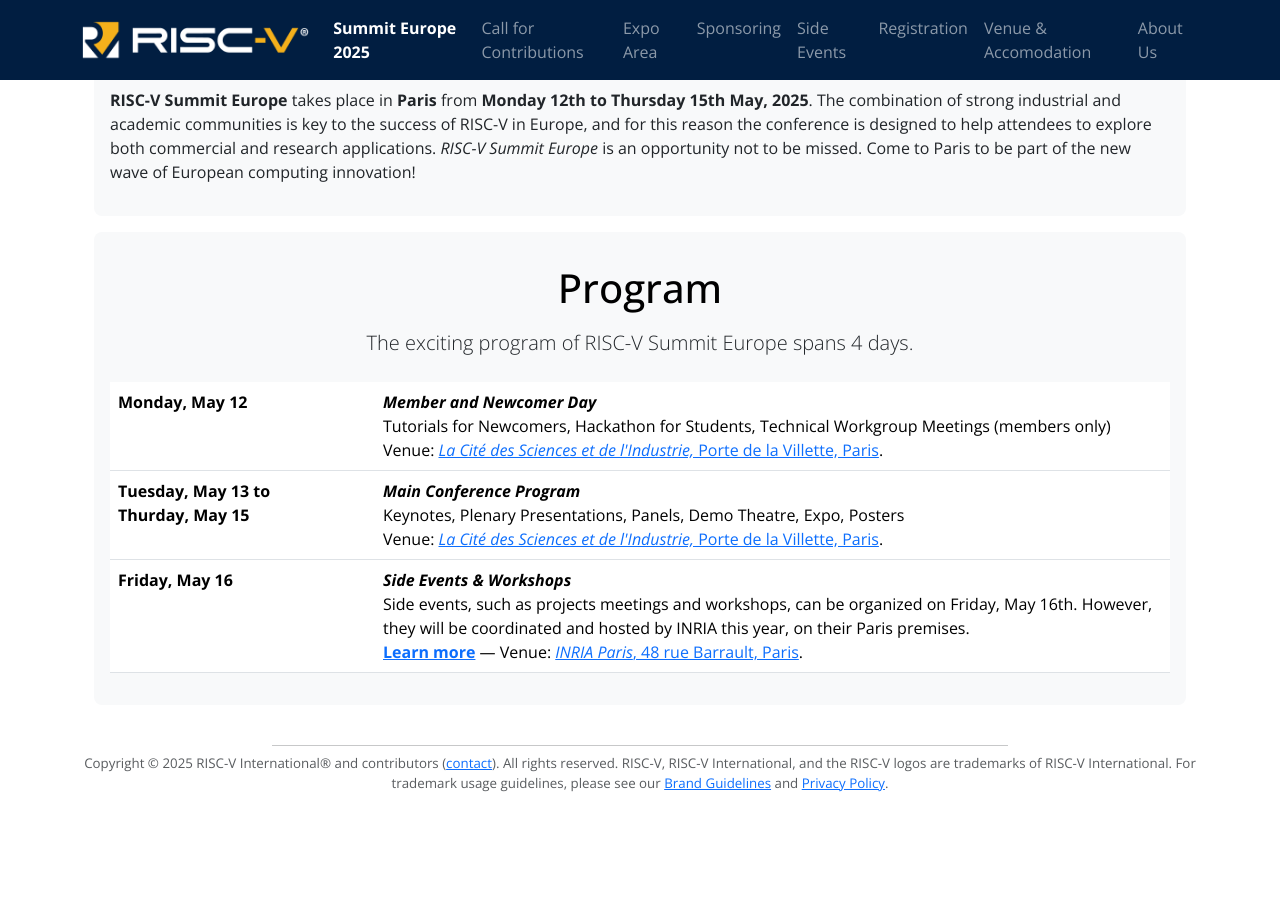
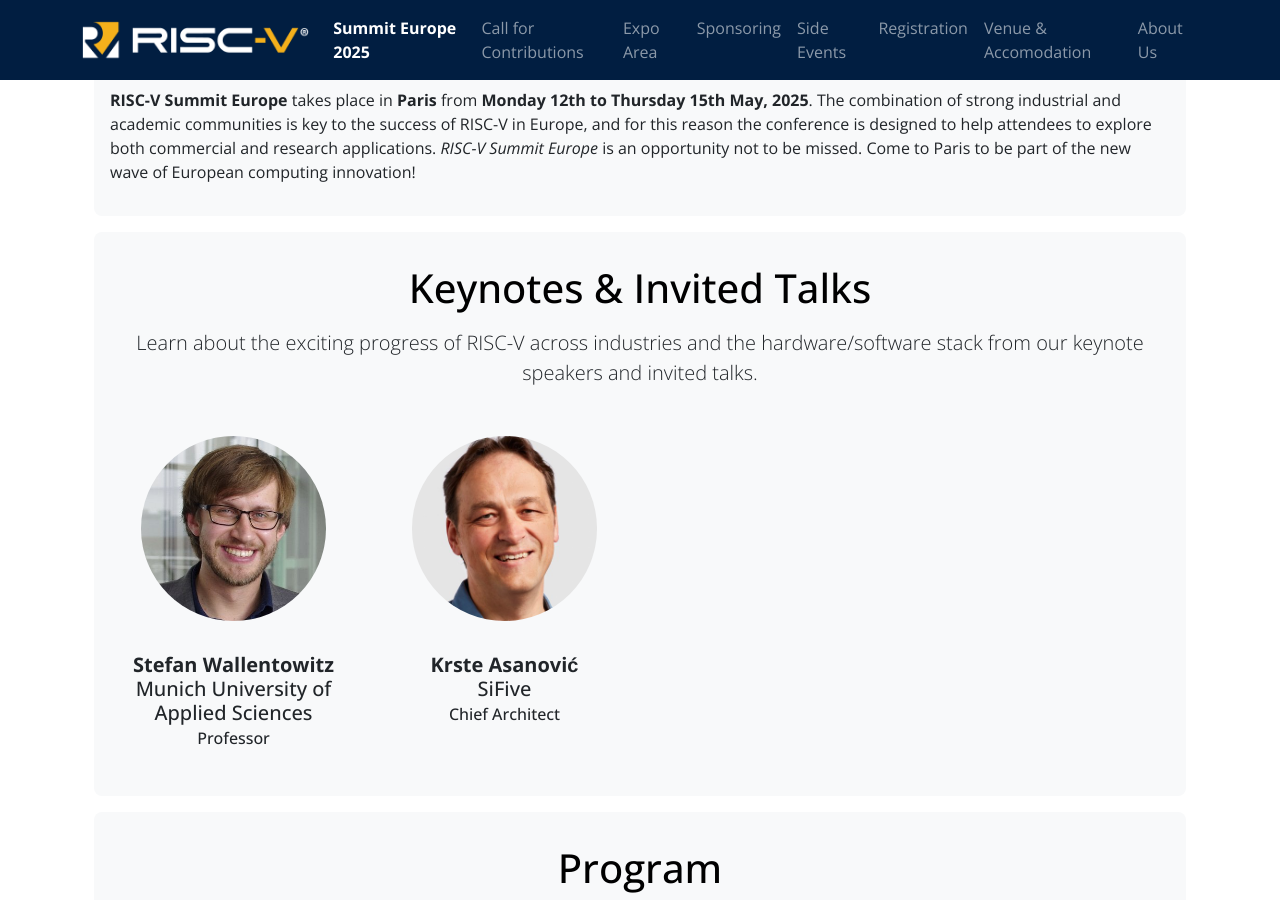
Before and after one commit to riscv-europe/summit-website-development, a Jekyll site: the page built from summit/2025/index.md, in a window 1280 px wide and 900 px high, scrolled down 719 px. Built offline with Jekyll 4.4.1, drawn with Linux system fonts in a browser that asks for light colours; before the commit the page ends 1553 px from its top, so only the background shows below that.

Commit message:
Add: first try of speakers' photo.

```diff
--- a/summit/2025/index.md
+++ b/summit/2025/index.md
@@ -26,6 +26,48 @@
 explore both commercial and research applications.  *RISC-V Summit
 Europe* is an opportunity not to be missed. Come to Paris to be part
 of the new wave of European computing innovation!
+
+{% include jumboboxend.html %}
+
+{% include jumboboxstart.html
+title = "Keynotes & Invited Talks"
+lead = "Learn about the exciting progress of RISC-V across industries and the hardware/software stack from our keynote
+speakers and invited talks."
+%}
+
+<div class="row mt-5">
+  <div class="col-sm-3 col-6 mb-4">
+    <div class="row">
+      <div class="col-md-12 text-center">
+        <img src="media/speakers/Wallentowitz.jpeg" alt="Stefan Wallentowitz" class="img-fluid rounded-circle" style="width: 75%">
+      </div>
+    </div>
+    <div class="row">
+      <div class="col-md-12 text-center">
+        <div class="pt-2">
+          <h5 class="mt-4 font-weight-medium mb-1"><b>Stefan Wallentowitz</b><br>Munich University of Applied Sciences</h5>
+          <h6 class="subtitle">Professor</h6>
+        </div>
+      </div>
+    </div>
+  </div>
+
+  <div class="col-sm-3 col-6 mb-4">
+    <div class="row">
+      <div class="col-md-12 text-center">
+        <img src="media/speakers/Asanović.jpeg" alt="Krste Asanović" class="img-fluid rounded-circle" style="width: 75%">
+      </div>
+    </div>
+    <div class="row">
+      <div class="col-md-12 text-center">
+        <div class="pt-2">
+          <h5 class="mt-4 font-weight-medium mb-1"><b>Krste Asanović</b><br>SiFive</h5>
+          <h6 class="subtitle">Chief Architect</h6>
+        </div>
+      </div>
+    </div>
+  </div>
+</div>
 
 {% include jumboboxend.html %}
 
```
